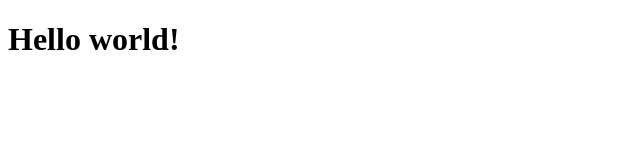
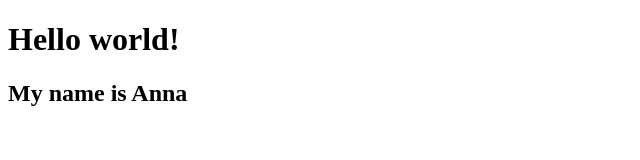
Before and after one commit to Khausta/project, a plain HTML site: page src/index.html in a window 1280 px wide. Shown: the whole page, without its empty margins (0-640 px from the left). Drawn offline with Linux system fonts and the light colour scheme.

Commit message:
header and subheader are added

```diff
--- a/src/index.html
+++ b/src/index.html
@@ -8,6 +8,7 @@
 </head>
 <body>
     <h1>Hello world!</h1>
+    <h2>My name is Anna</h2>
 
 </body>
 </html>
```
